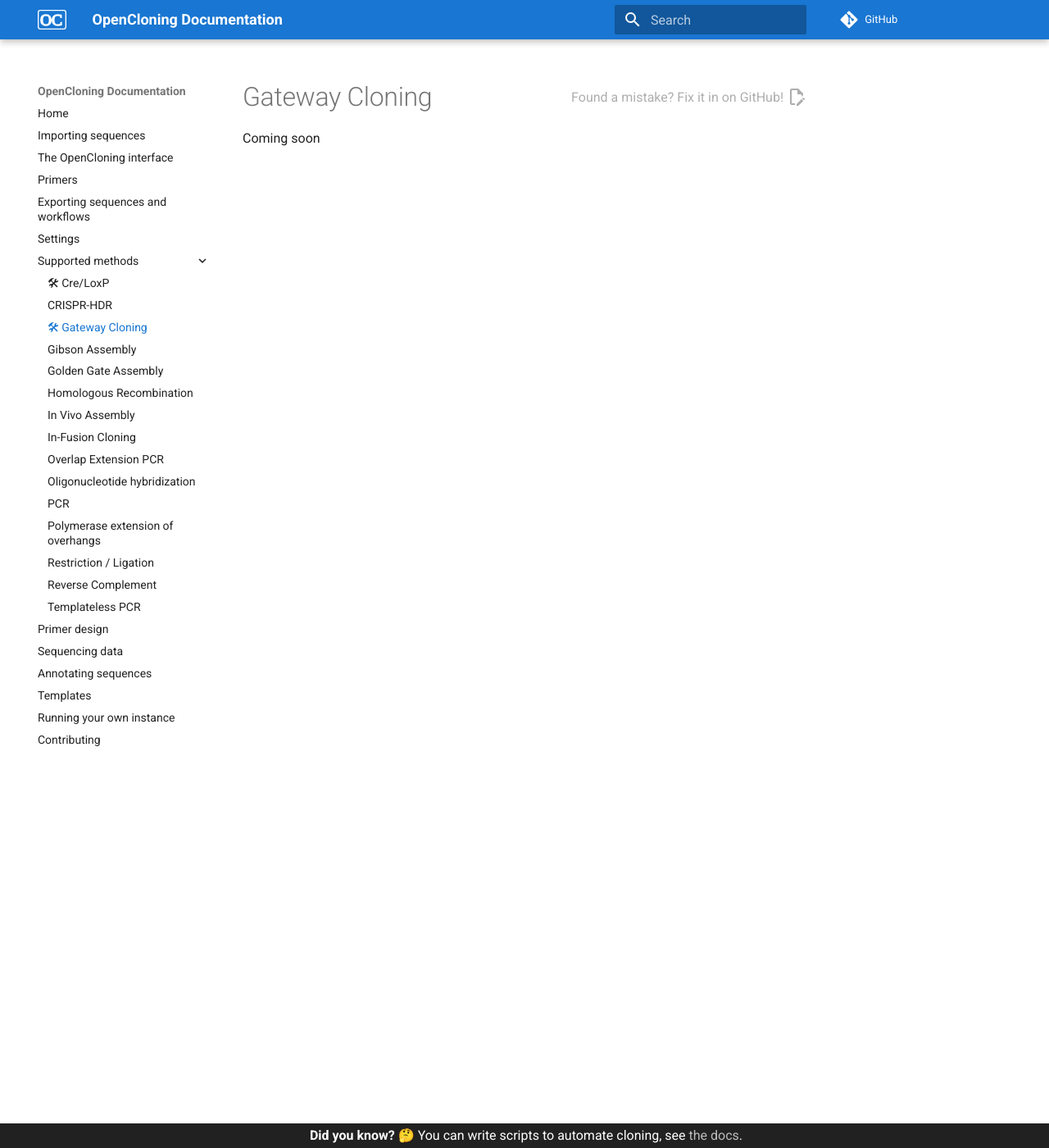
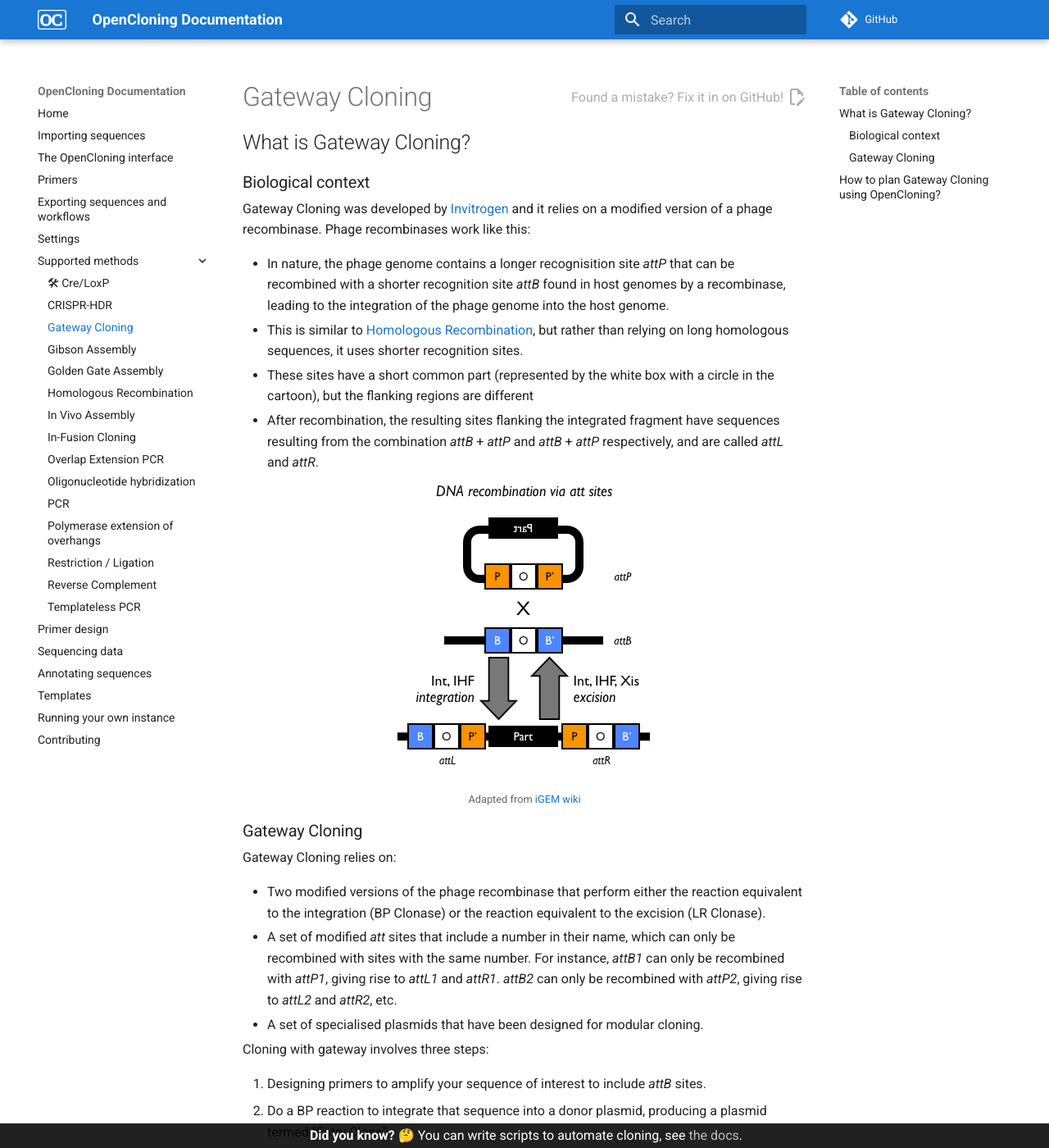
Before and after one commit to OpenCloning/OpenCloning_docs, an MkDocs documentation site: the page built from docs/methods/gateway.md, in a window 1280 px wide and 1400 px high. Shown: the whole window at 82% size. Built offline with MkDocs 1.6.1 and Material for MkDocs 9.7.7, drawn with Linux system fonts in a browser that asks for light colours; comment, search, counter and statistics services are not loaded; some of the changed text lies outside the part shown.

Commit message:
docs for gateway

```diff
--- a/docs/methods/gateway.md
+++ b/docs/methods/gateway.md
@@ -1,3 +1,66 @@
 # Gateway Cloning
 
-Coming soon
+## What is Gateway Cloning?
+
+### Biological context
+
+Gateway Cloning was developed by [Invitrogen](https://www.thermofisher.com/uk/en/home/brands/invitrogen.html) and it relies on a modified version of a phage recombinase. Phage recombinases work like this:
+
+* In nature, the phage genome contains a longer recognisition site _attP_ that can be recombined with a shorter recognition site _attB_ found in host genomes by a recombinase, leading to the integration of the phage genome into the host genome.
+* This is similar to [Homologous Recombination](./homologous_recombination.md), but rather than relying on long homologous sequences, it uses shorter recognition sites.
+* These sites have a short common part (represented by the white box with a circle in the cartoon), but the flanking regions are different
+* After recombination, the resulting sites flanking the integrated fragment have sequences resulting from the combination _attB_ + _attP_ and _attB_ + _attP_ respectively, and are called _attL_ and _attR_.
+
+<div markdown style="max-width: 400px" class="img-container">
+![](../assets/methods/gateway_recombinase_cartoon.png)
+<div markdown class="img-footer">
+Adapted from [iGEM wiki](https://parts.igem.org/Recombination/Bacteriophage_lambda-derived_att)
+</div>
+</div>
+
+### Gateway Cloning
+
+Gateway Cloning relies on:
+
+* Two modified versions of the phage recombinase that perform either the reaction equivalent to the integration (BP Clonase) or the reaction equivalent to the excision (LR Clonase).
+* A set of modified _att_ sites that include a number in their name, which can only be recombined with sites with the same number. For instance, _attB1_ can only be recombined with _attP1_, giving rise to _attL1_ and _attR1_. _attB2_ can only be recombined with _attP2_, giving rise to _attL2_ and _attR2_, etc.
+* A set of specialised plasmids that have been designed for modular cloning.
+
+Cloning with gateway involves three steps:
+
+1. Designing primers to amplify your sequence of interest to include _attB_ sites.
+2. Do a BP reaction to integrate that sequence into a donor plasmid, producing a plasmid termed "Entry Clone".
+3. Do an LR reaction, which recombines the "Entry Clone" with a destination vector, producing a plasmid termed "Expression Clone". The LR reaction can also integrate multiple sequences into the destination vector in what is known as a [MultiSite Gateway](https://www.thermofisher.com/uk/en/home/life-science/cloning/gateway-cloning/multisite-gateway-technology.html).
+
+<div markdown style="max-width: 500px" class="img-container">
+![](../assets/methods/gateway_BP.png)
+<div markdown class="img-footer">
+BP reaction. From [Addgene blog post](https://blog.addgene.org/plasmids-101-gateway-cloning)
+</div>
+</div>
+
+<div markdown style="max-width: 500px" class="img-container">
+![](../assets/methods/gateway_LR.png)
+<div markdown class="img-footer">
+LR reaction. From [Addgene blog post](https://blog.addgene.org/plasmids-101-gateway-cloning)
+</div>
+</div>
+
+
+
+Think of the BP reaction as a domestication step, similar to the one for [Golden Gate](./golden_gate.md), where you put your sequence in a plasmid that can then be recombined with many others. For instance, to incorporate different tags.
+
+!!! info "Want to know more?"
+    This process is explained in more detail in this [Addgene blog post](https://blog.addgene.org/plasmids-101-gateway-cloning) and in this [15 minute video](https://www.youtube.com/watch?v=LpjqgT-WKgY), which I highly recommend watching if you want to understand the underlying molecular mechanism.
+
+## How to plan Gateway Cloning using OpenCloning?
+
+* Like any other cloning method, click on the plus icon below a sequence in the `Cloning` tab and select `Gateway`.
+* Then, select the sequences to use in the `Assembly inputs` field.
+* For the BP reaction, select your PCR product and the donor plasmid.
+* For the LR reaction, select all the "Entry Clones" and the destination vector.
+* If you want to design primers with attB sites for Gateway Cloning, see [Primer design](../primer_design.md#primer-design-for-gateway-cloning).
+
+<div markdown style="max-width: 500px" class="img-container">
+![](../assets/methods/gateway_capture.png)
+</div>
--- a/mkdocs.yml
+++ b/mkdocs.yml
@@ -51,7 +51,7 @@ nav:
   - Supported methods:
       - 🛠 Cre/LoxP: methods/cre_loxp.md
       - CRISPR-HDR: methods/crispr_hdr.md
-      - 🛠 Gateway Cloning: methods/gateway.md
+      - Gateway Cloning: methods/gateway.md
       - Gibson Assembly: methods/gibson.md
       - Golden Gate Assembly: methods/golden_gate.md
       - Homologous Recombination: methods/homologous_recombination.md
```
Also changed, not shown: docs/primer_design.md (+1 -1 lines), docs/assets/methods/gateway_BP.png (added), docs/assets/methods/gateway_LR.png (added), docs/assets/methods/gateway_capture.png (added), docs/assets/methods/gateway_recombinase_cartoon.png (added).
